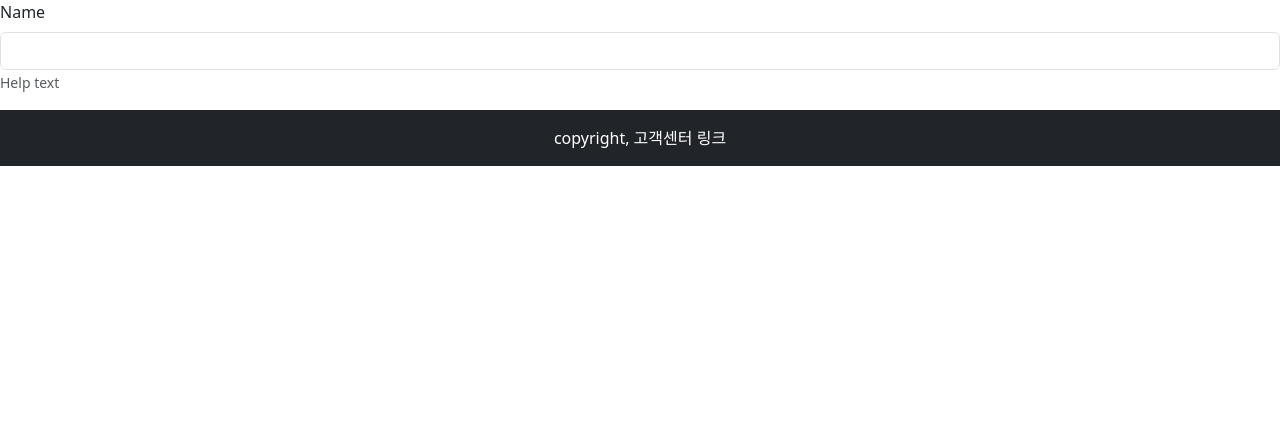
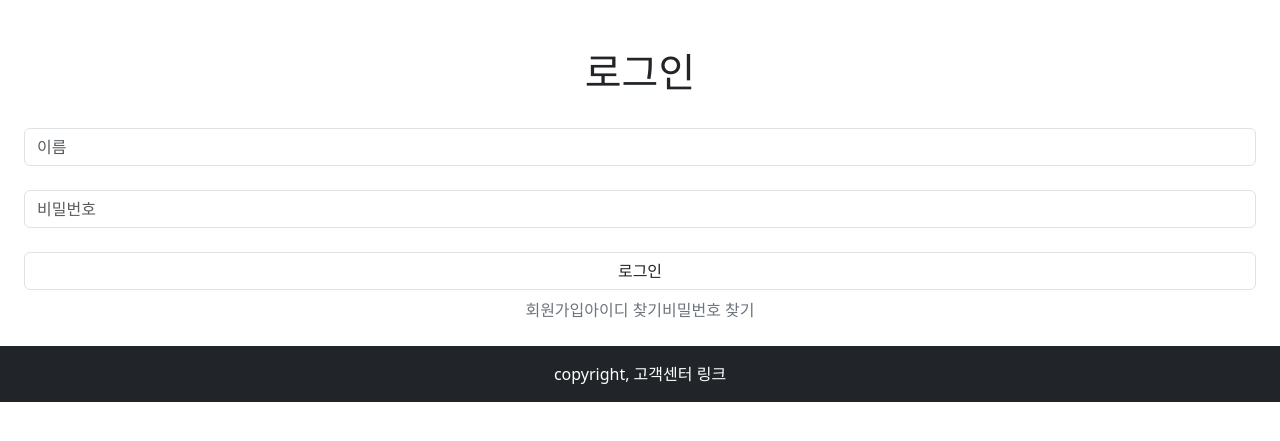
Before and after one commit to cg-1119/Unifi-HomeShopping, a PHP site: page /login.php in a window 1280 px wide. Shown: the top 441 px of the page. Run offline with PHP 8.4, Linux system fonts and the light colour scheme; some libraries are stand-ins or nearby versions.

Commit message:
design:  login.php 디자인 변경

```diff
--- a/views/user/login.php
+++ b/views/user/login.php
@@ -6,14 +6,32 @@
     <meta name="viewport" content="width=device-width, initial-scale=1.0">
     <title>로그인</title>
     <link rel="stylesheet" href="/public/css/bootstrap.css">
+    <link rel="stylesheet" href="/public/css/custom-style.css">
 </head>
 
 <body>
-    <div class="mb-3">
-        <label for="" class="form-label">Name</label>
-        <input type="text" class="form-control" name="" id="" aria-describedby="helpId" placeholder="" />
-        <small id="helpId" class="form-text text-muted">Help text</small>
+
+    <div class="mt-5 d-flex justify-content-center">
+        <h1>로그인</h1>
     </div>
+    <div class="d-flex justify-content-center login-box">
+        <div style="padding:24px; width: 100%;">
+            <input type="text" class="mb-4 form-control " name="" id="" placeholder="이름" />
+            <input type="text" class="mb-4 form-control" name="" id="" placeholder="비밀번호" />
+            <input type="submit" class="form-control" value="로그인">
+            <div class="mt-2 d-flex justify-content-center" style="width: 100%">
+                <a class="nav-link text-secondary" href="#">회원가입</a>
+                <span class="link-border"></span>
+                <a class="nav-link text-secondary" href="#">아이디 찾기</a>
+                <span class="link-border"></span>
+                <a class="nav-link text-secondary" href="#">비밀번호 찾기</a>
+            </div>
+            <div class="mt-5 text-bg-danger" id="id_error_msg" style="display: none">아이디를 잘못 입력하셨습니다.</div>
+            <div class="mt-5 text-bg-danger" id="id_error_msg" style="display: none">비밀번호를 잘못 입력하셨습니다.</div>
+        </div>
+    </div>
+
+
 
     <?php
     include '../home/footer.php';
```
Also changed, not shown: public/css/custom-style.css (+16 -0 lines).
